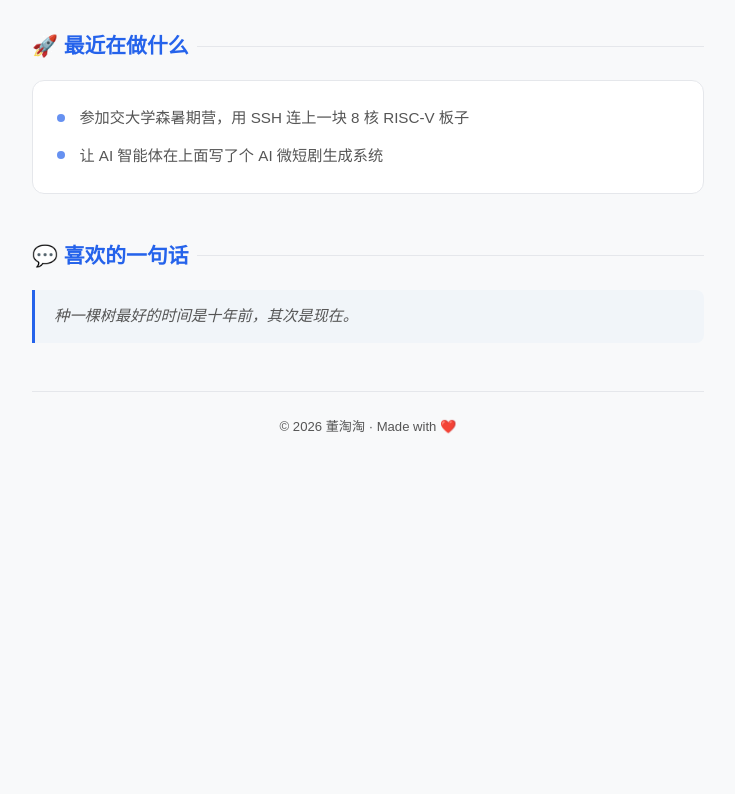
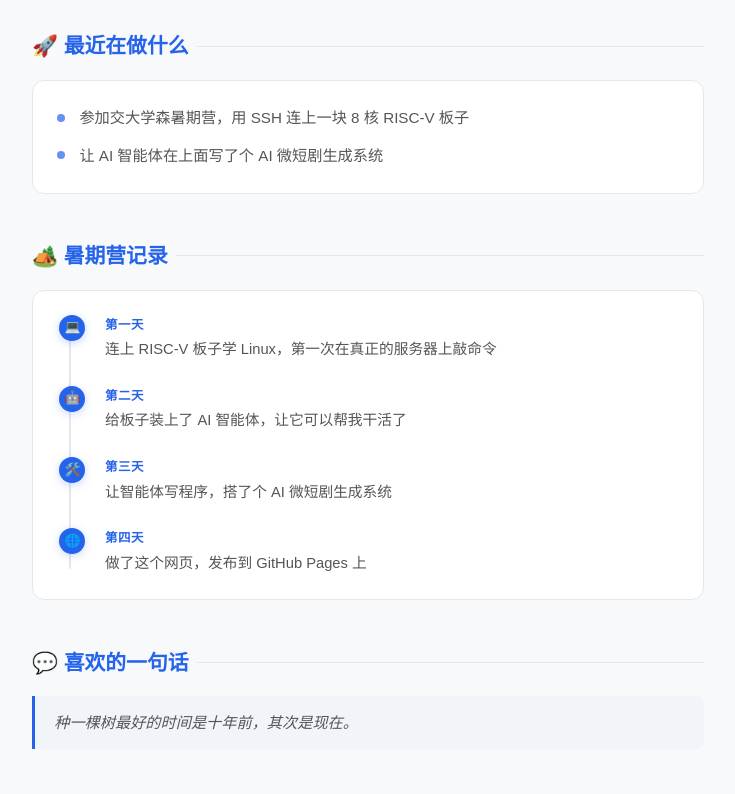
Before and after one commit to dongtaotao2010/dongtaotao2010.github.io, a plain HTML site: page index.html in a window 1280 px wide. Shown: the part 649-1443 px from the top of the page, without its empty margins (272-1007 px from the left). Before the commit the page ends 1127 px from the top, so only its background shows below. Drawn offline with Linux system fonts and the light colour scheme.

Commit message:
添加暑期营记录时间线

```diff
--- a/index.html
+++ b/index.html
@@ -67,6 +67,8 @@ section{margin-bottom:2.8rem;animation:fadeUp .6s ease both}
 section:nth-child(2){animation-delay:.1s}
 section:nth-child(3){animation-delay:.2s}
 section:nth-child(4){animation-delay:.3s}
+section:nth-child(5){animation-delay:.4s}
+section:nth-child(6){animation-delay:.5s}
 
 h2{
   font-size:1.3rem;font-weight:600;margin-bottom:1rem;
@@ -101,6 +103,30 @@ h2::after{content:"";flex:1;height:1px;background:var(--border)}
   content:"";position:absolute;left:0;top:.55rem;
   width:8px;height:8px;border-radius:50%;
   background:var(--accent);opacity:.7;
+}
+
+/* ===== Timeline (暑期营) ===== */
+.timeline{position:relative;padding-left:2rem}
+.timeline::before{
+  content:"";position:absolute;left:12px;top:6px;bottom:6px;
+  width:2px;background:var(--border);border-radius:1px;
+}
+.tl-item{position:relative;padding:0 0 1.5rem 1rem}
+.tl-item:last-child{padding-bottom:0}
+.tl-icon{
+  position:absolute;left:-1.85rem;top:0;
+  width:26px;height:26px;border-radius:50%;
+  background:var(--accent);color:#fff;
+  font-size:.8rem;display:flex;align-items:center;justify-content:center;
+  z-index:1;box-shadow:0 2px 8px rgba(37,99,235,.25);
+  line-height:1;
+}
+.tl-day{
+  font-size:.78rem;font-weight:600;color:var(--accent);
+  text-transform:uppercase;letter-spacing:.04em;margin-bottom:.15rem;
+}
+.tl-text{
+  font-size:.92rem;color:var(--text-secondary);line-height:1.6;
 }
 
 /* ===== Quote ===== */
@@ -172,6 +198,35 @@ footer p{color:var(--text-secondary);font-size:.82rem}
     </div>
   </section>
 
+  <!-- 暑期营记录 -->
+  <section>
+    <h2>🏕️ 暑期营记录</h2>
+    <div class="card">
+      <div class="timeline">
+        <div class="tl-item">
+          <div class="tl-icon">💻</div>
+          <div class="tl-day">第一天</div>
+          <div class="tl-text">连上 RISC-V 板子学 Linux，第一次在真正的服务器上敲命令</div>
+        </div>
+        <div class="tl-item">
+          <div class="tl-icon">🤖</div>
+          <div class="tl-day">第二天</div>
+          <div class="tl-text">给板子装上了 AI 智能体，让它可以帮我干活了</div>
+        </div>
+        <div class="tl-item">
+          <div class="tl-icon">🛠️</div>
+          <div class="tl-day">第三天</div>
+          <div class="tl-text">让智能体写程序，搭了个 AI 微短剧生成系统</div>
+        </div>
+        <div class="tl-item">
+          <div class="tl-icon">🌐</div>
+          <div class="tl-day">第四天</div>
+          <div class="tl-text">做了这个网页，发布到 GitHub Pages 上</div>
+        </div>
+      </div>
+    </div>
+  </section>
+
   <!-- 喜欢的一句话 -->
   <section>
     <h2>💬 喜欢的一句话</h2>
```
